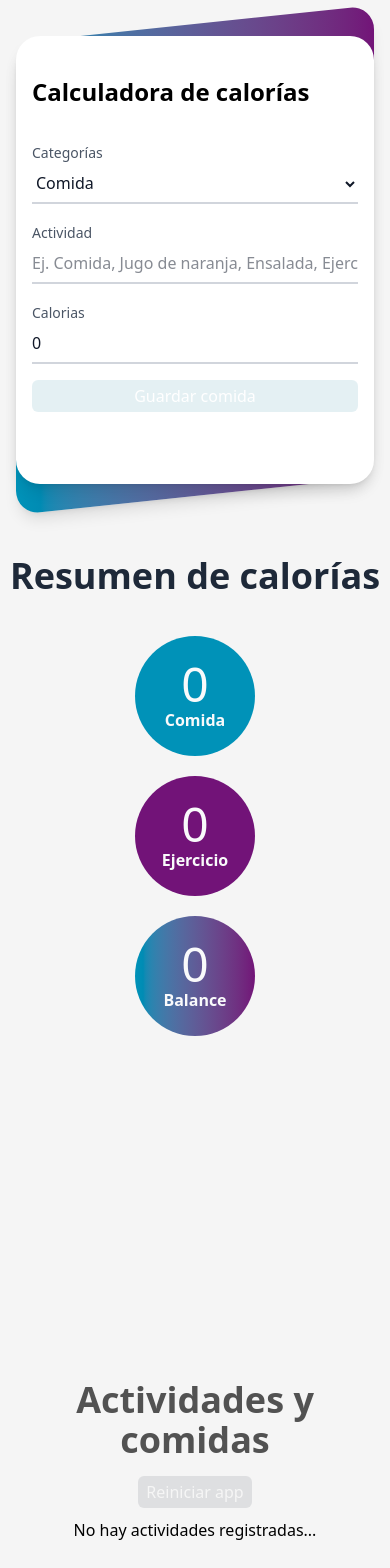
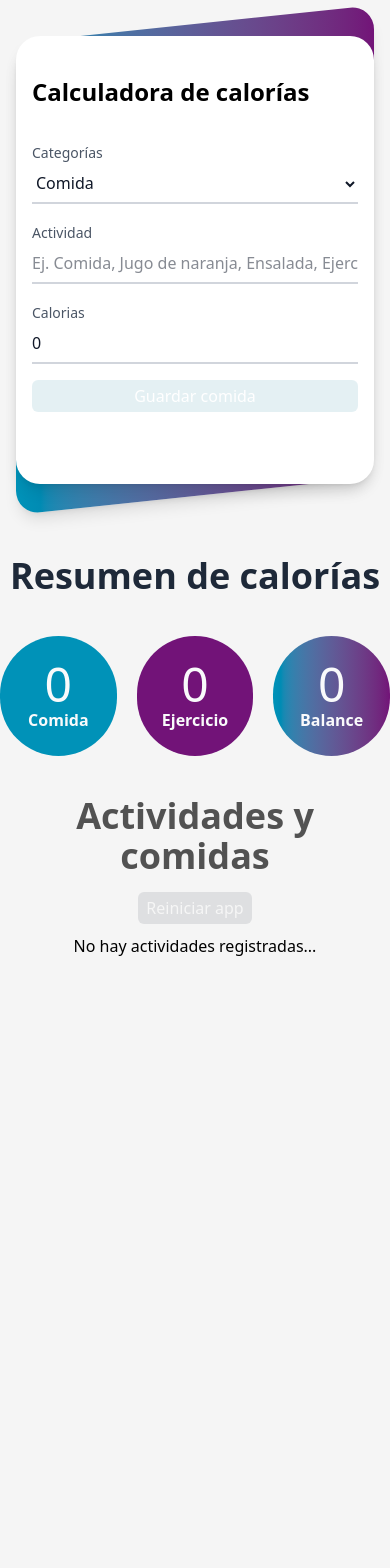
Before and after one commit to aleFernandez88/contador-calorias, a React (Vite) app: page / in a window 390 px wide. Shown: the top 1568 px of the page. After the commit the page ends 992 px from the top, so only its background shows below. Built offline with nearby package versions, Linux system fonts and the light colour scheme.

Commit message:
Readme mas flex track calories en mobile

```diff
--- a/src/components/ActivityList.tsx
+++ b/src/components/ActivityList.tsx
@@ -11,17 +11,16 @@ type ActivityListProps = {
 
 export const ActivityList = ({ activities, dispatch }: ActivityListProps) => {
 
-    const activityName = useMemo(
+    const categoryName = useMemo(
         () =>
-            (category: ActivityT['category']) =>
-                categories.map(cat => cat.id === category ? cat.name : "")
+            (category: ActivityT['category']) => categories.map(cat => cat.id === category ? cat.name : "")
         , [activities]
     )
     const isEmptyActivities = useMemo(() => activities.length === 0, [activities])
 
 
     return (
-        <div className='min-h-screen bg-neutral-100 py-6 flex flex-col justify-center sm:py-12 sm:w-1/2'>
+        <div className='md:min-h-screen bg-neutral-100 py-6 flex flex-col justify-center sm:py-12 sm:w-1/2'>
             <div className='flex flex-col sm:flex-row justify-around w-full items-center'>
                 <h2 className='text-4xl font-bold text-neutral-600 text-center my-4'>Actividades y comidas</h2>
                 <button
@@ -38,7 +37,7 @@ export const ActivityList = ({ activities, dispatch }: ActivityListProps) => {
                         <div key={activity.id} className=' rounded-2xl px-5 pt-10 pb-5 bg-white mt-5 flex justify-between w-5/6 mx-auto'>
                             <div className='space-y-2 relative'>
                                 <p className={`absolute -top-8 -left-8 px-8 py-1 font-light text-white uppercase shadow-gray-600 shadow-md rounded-lg  ${activity.category === 1 ? 'bg-cyan-600' : 'bg-fuchsia-900'}`}>
-                                    {activityName(+activity.category)}
+                                    {categoryName(activity.category)}
                                 </p>
                                 <p className='text-2xl font-normal pt-1'>
                                     {activity.name}
--- a/src/components/CaloriesTtracker.tsx
+++ b/src/components/CaloriesTtracker.tsx
@@ -17,7 +17,7 @@ export const CaloriesTtracker = ({ activities }: CaloriesTrackerProps) => {
     return (
         <>
             <h2 className='mt-9 text-4xl font-bold text-center text-gray-800'> Resumen de calorías</h2>
-            <div className='flex flex-col items-center md:flex-row md:justify-between gap-5 mt-10'>
+            <div className='flex items-center md:justify-between gap-5 mt-10'>
                 <CaloriesDisplay
                     text={"Comida"}
                     calories={caloriesConsumed}
--- a/src/components/Form.tsx
+++ b/src/components/Form.tsx
@@ -97,7 +97,7 @@ export const Form = ({ dispatch, state }: FormProps) => {
                                         {
                                             categories.map(categorie =>
                                                 <option
-                                                    key={categorie.id}
+                                                    key={categorie.name}
                                                     value={categorie.id}
 
                                                 >
--- a/src/data/data.ts
+++ b/src/data/data.ts
@@ -1,6 +1,6 @@
-import type { CategoriesT } from "../types"
+import type { CategoryT } from "../types"
 
-export const categories: CategoriesT[] = [
+export const categories: CategoryT[] = [
     { id: 1, name: 'Comida' },
     { id: 2, name: 'Ejercicio' }
 ]
--- a/src/hooks/useForm.ts
+++ b/src/hooks/useForm.ts
@@ -5,6 +5,7 @@ import type { ActivityT } from "../types"
 export function useForm() {
 
     const [activity, setActivity] = useState<ActivityT>({
+        id: "",
         category: 1,
         name: '',
         calories: 0
--- a/src/types/index.ts
+++ b/src/types/index.ts
@@ -1,4 +1,4 @@
-export type CategoriesT = {
+export type CategoryT = {
     id: number,
     name: string
 }
```
Also changed, not shown: 2 other files (tests, documents, lock files or other folders).
